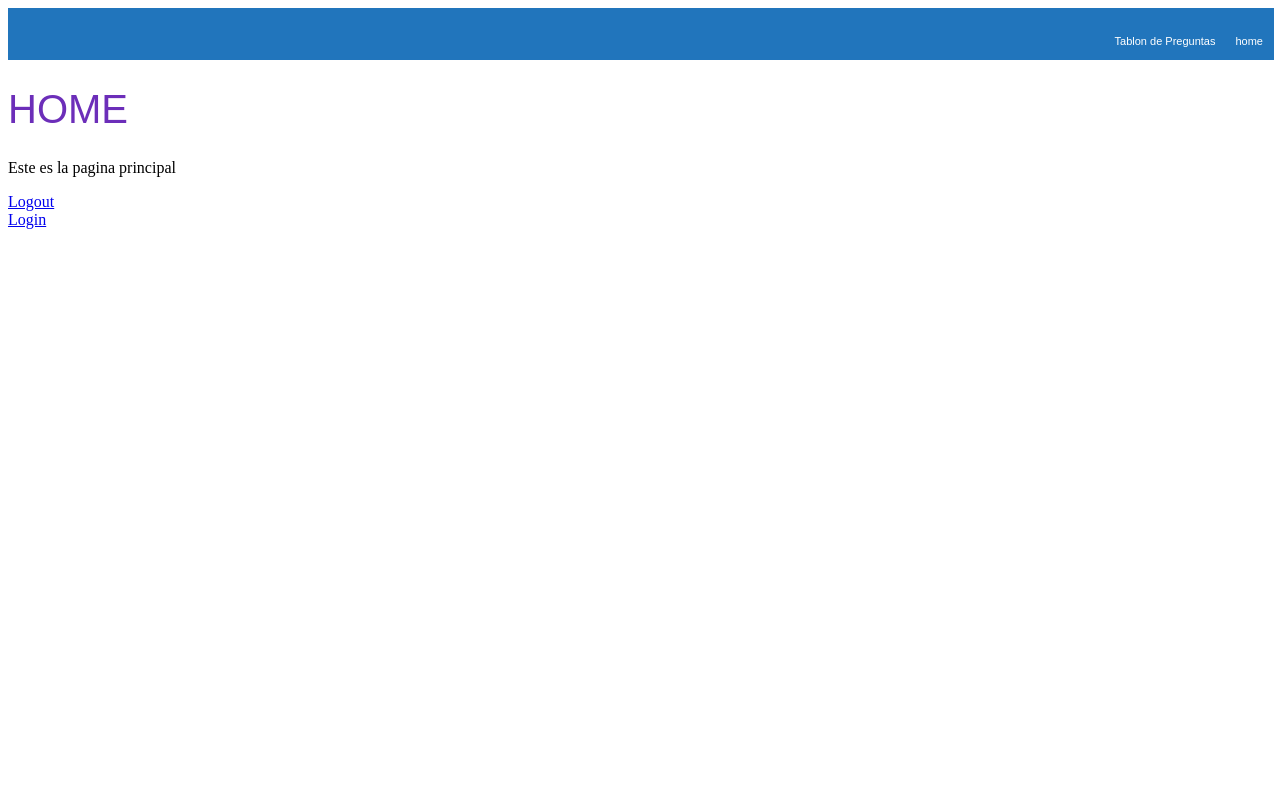
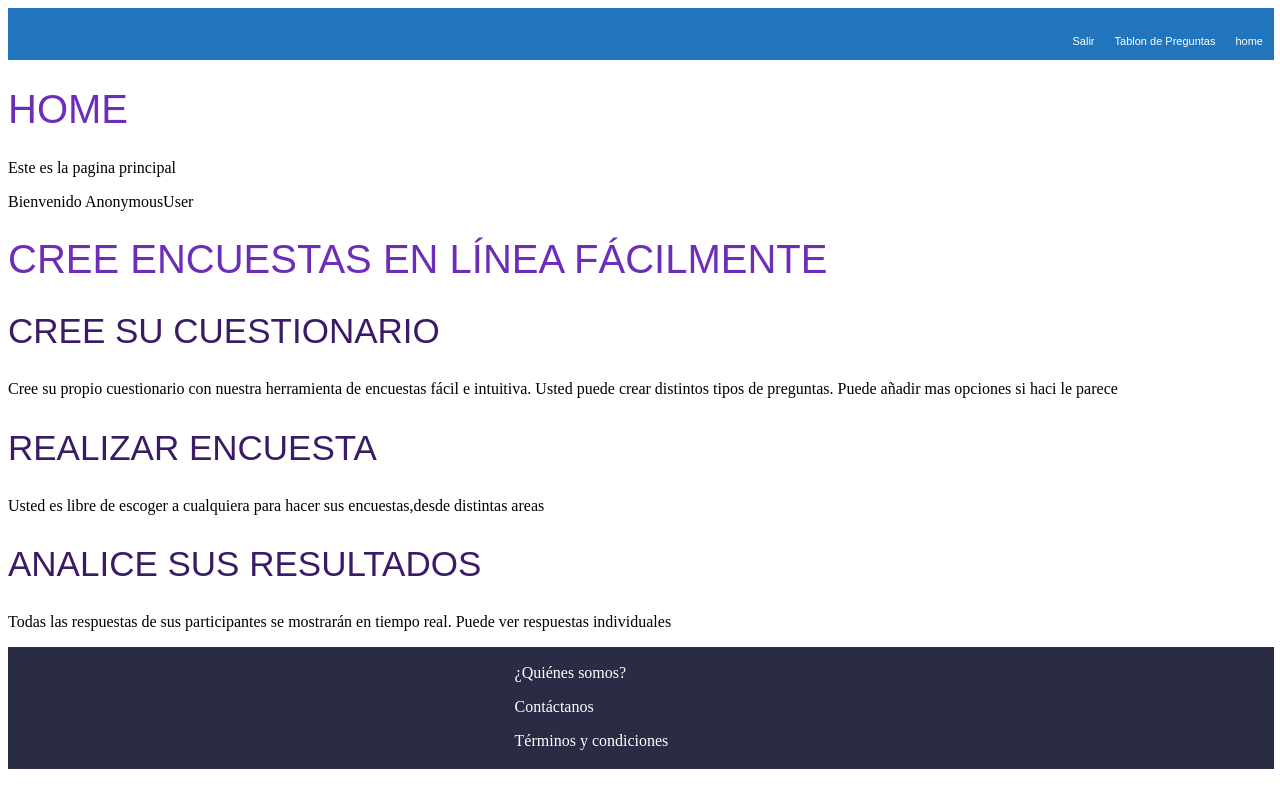
Before and after one commit to ealvan/django_project, a Django app: page /encuestas/ in a window 1280 px wide. Run offline with Django 3.2, Linux system fonts and the light colour scheme.

Commit message:
Actializando

```diff
--- a/final_project/encuestas/static/css/encuestas.css
+++ b/final_project/encuestas/static/css/encuestas.css
@@ -54,4 +54,34 @@ h4 {
 	height: 50px;
 	border: 1px solid #2175bc ;
 	background-color: #2175bc;
+}#cuerpo{
+	background-color:white;
+	width:auto;
+    height:auto;
+}#piepag{
+	margin:auto;
+	width:100%;
+	height: 120px;
+	border: 1px solid #292C44;
+	background-color: #292C44;
 }
+
+ #footer {
+      background-color: #292C44;
+
+
+      width: auto;
+      height: 100px;
+      color: white;
+      float: left;
+    }
+
+  #der {
+  	  background-color: #292C44;
+
+  	  width: 40%;
+      height:100px;
+      color: white;
+      float: left;
+
+  }
--- a/final_project/encuestas/templates/base.html
+++ b/final_project/encuestas/templates/base.html
@@ -1,7 +1,7 @@
 {% load static %}
 <!DOCTYPE html>
 <html>
-        <head>
+        <header>
         	 <link rel="stylesheet" href="{% static 'css/encuestas.css' %}">
         	 <title>
 
@@ -11,17 +11,21 @@
              </title>
 		{% block head %}
 		{% endblock %}
-        </head>
+        <nav id="navegacion">
+            <ul id="button">
+                <li><a href= '{% url "encuestas:home" %}'>home</a></li>
+                <li><a href= '{% url "encuestas:tablon" %}'>Tablon de Preguntas</a></li>
+                <li><a href="{% url 'logout' %}">Salir</a><li>
+            </ul>
+
+        </nav>
+        </header>
         <body>
-		<nav id="navegacion">
-			<ul id="button">
-				<li><a href= '{% url "encuestas:home" %}'>home</a></li>
-				<li><a href= '{% url "encuestas:tablon" %}'>Tablon de Preguntas</a></li>
 
-			</ul>
-
-		</nav>
                 {% block body %}
                 {% endblock %}
+
+
         </body>
+
 </html>
--- a/final_project/encuestas/templates/base2.html
+++ b/final_project/encuestas/templates/base2.html
@@ -11,7 +11,8 @@
         <body>
                 <h1>Bienvenido a encuestas !!</h1>
                 <p>Este sitio trata de que los usuarios se diviertan
-         haciendo preguntas a personas conocidas, como desconocidas</p>
+                haciendo preguntas a personas conocidas, como desconocidas</p>
+
                 {% block body %}
                 {% endblock %}
         </body>
--- a/final_project/encuestas/templates/encuestas/home.html
+++ b/final_project/encuestas/templates/encuestas/home.html
@@ -8,7 +8,32 @@
 
 	<h1>Home</h1>
 	<p>Este es la pagina principal</p>
-	<span><a href="{% url 'logout' %}">Logout</a></span><br>
-	<span><a href="{% url 'login' %}">Login</a></span><br>
-        {{mensaje}}
+	<p>Bienvenido {{request.user}}<p>
+
+
+
+	<div id="cuerpo">
+		<h1> Cree encuestas en línea fácilmente</h1>
+		<h2>Cree su cuestionario</h2>
+
+	<p>Cree su propio cuestionario con nuestra herramienta de encuestas fácil e intuitiva. Usted puede crear distintos tipos de preguntas. Puede añadir mas opciones si haci le parece</p>
+
+
+	<h2>Realizar encuesta</h2>
+	<p>Usted es libre de escoger a cualquiera para hacer sus encuestas,desde distintas areas </p>
+
+	<h2>Analice sus resultados</h2>
+	<p>Todas las respuestas de sus participantes se mostrarán en tiempo real. Puede ver respuestas individuales</p>
+	</div>
+     <div id="piepag">
+     	<div id="der"></div>
+      	<div id="footer">
+
+            	<p>¿Quiénes somos?</p>
+            	<p>Contáctanos</p>
+            	<p>Términos y condiciones</p>
+
+    	</div>
+   	</div>
+
 {% endblock %}
```
Also changed, not shown: final_project/db.sqlite3.
